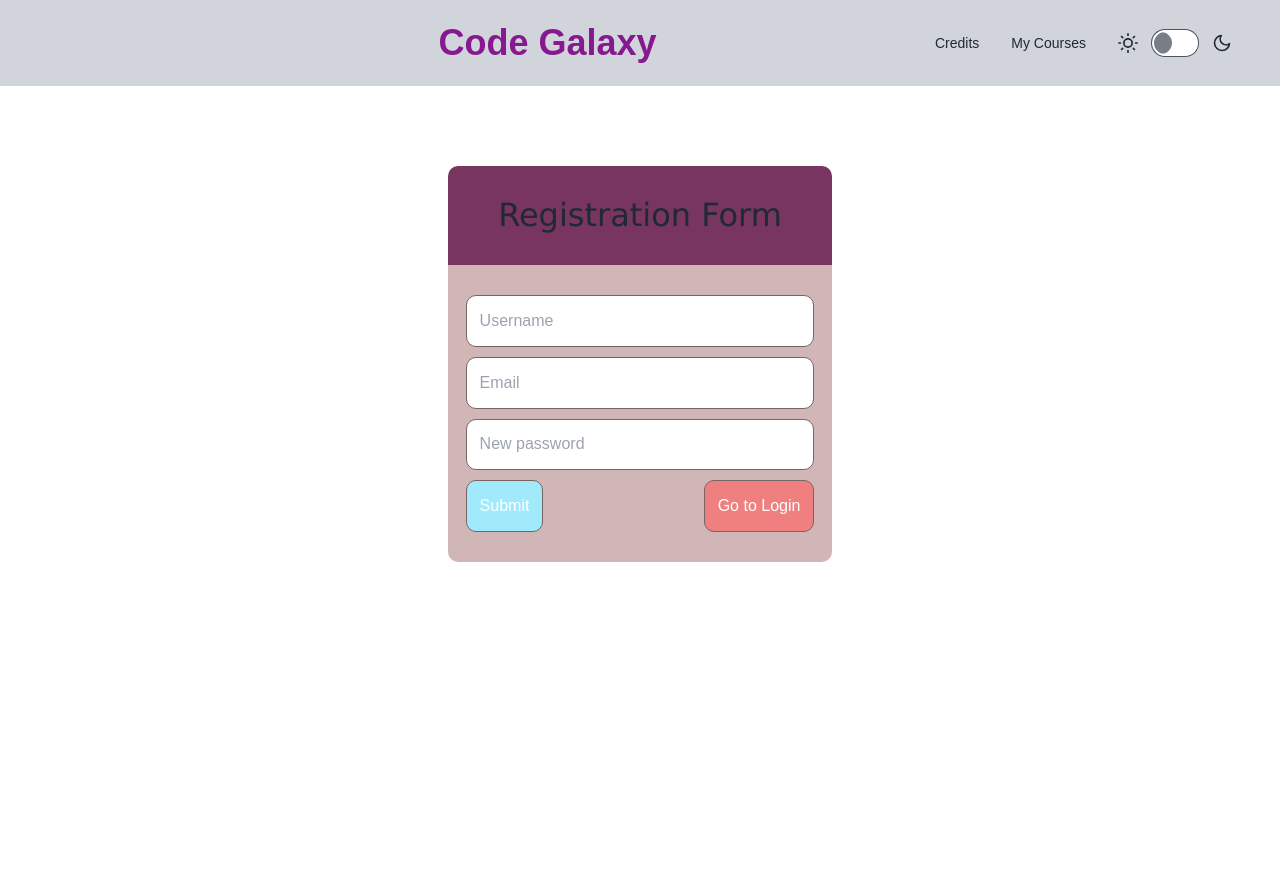
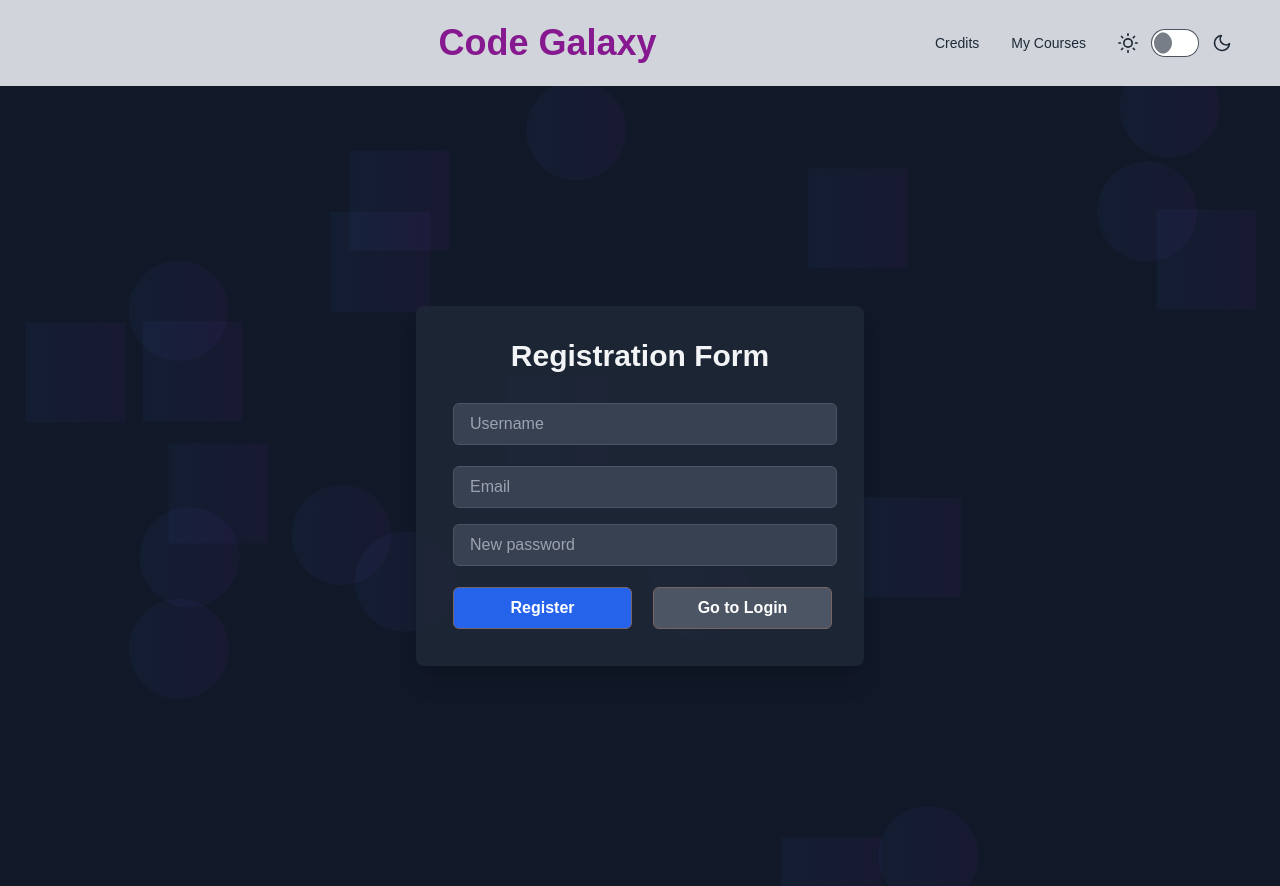
Before and after one commit to DragonEmperor9480/6th_sem_mini_project, a React (Vite) app: page /Register in a window 1280 px wide. Before the commit the page ends 800 px from the top, so only its background shows below. Built offline with nearby package versions, Linux system fonts and the light colour scheme.

Commit message:
Redesign Register page
*Implement Strong password
*Add a more Cool looking UI with animations
*Dont let an already registered email to Register again

```diff
--- a/src/Register.jsx
+++ b/src/Register.jsx
@@ -1,64 +1,68 @@
-import React from "react";
-import { useForm } from "react-hook-form";
-import { useNavigate } from "react-router-dom";
+import React, { useContext } from 'react';
+import { useForm } from 'react-hook-form';
+import { useNavigate } from 'react-router-dom';
+import { motion } from 'framer-motion';
+import { ThemeStore } from './utility/ThemeContext';
 
 function Register() {
   const { register, handleSubmit, formState: { errors }, setError } = useForm();
-    let navigate = useNavigate();
+  const navigate = useNavigate();
+  const { theme } = useContext(ThemeStore);
 
   const onSubmit = (data) => {
     if (localStorage.getItem(data.email)) {
-            setError("email", {
-                type: "manual",
-                message: "Email is already registered"
-            });
+      setError("email", { type: "manual", message: "Email is already registered" });
       window.alert("Email is already registered");
       return;
     }
 
-        localStorage.setItem(data.email, JSON.stringify({
-            name: data.name, password: data.password
-        }));
+    localStorage.setItem(data.email, JSON.stringify({ name: data.name, password: data.password }));
     window.alert("Successfully Registered");
-        navigate('/Login')
+    navigate('/Login');
     console.log(JSON.parse(localStorage.getItem(data.email)));
   };
 
   return (
-        <>
-        <div className="justify-center flex-1 p-20">
-            <p className="title">Registration Form</p>
+    <div className={`min-h-screen flex items-center justify-center p-4 overflow-hidden relative ${theme === 'light' ? 'bg-gray-100' : 'bg-gray-900'}`}>
+      <div className="absolute inset-0 overflow-hidden">
+        <svg className="absolute w-full h-full" xmlns="http://www.w3.org/2000/svg">
+          <defs>
+            <linearGradient id="grad1" x1="0%" y1="0%" x2="100%" y2="0%">
+              <stop offset="0%" style={{ stopColor: theme === 'light' ? 'rgba(59, 130, 246, 0.1)' : 'rgba(59, 130, 246, 0.05)', stopOpacity: 1 }} />
+              <stop offset="100%" style={{ stopColor: theme === 'light' ? 'rgba(147, 51, 234, 0.1)' : 'rgba(147, 51, 234, 0.05)', stopOpacity: 1 }} />
+            </linearGradient>
+          </defs>
+          {[...Array(10)].map((_, index) => (
+            <g key={index}>
+              <rect className={`animate-float${index % 3 + 1}`} x={Math.random() * 100 + "%"} y={Math.random() * 100 + "%"} width="100" height="100" fill="url(#grad1)">
+                <animateTransform attributeName="transform" type="translate" values={`0 0; ${Math.random() * 500 - 250} ${Math.random() * 500 - 250}; 0 0`} dur={`${20 + Math.random() * 20}s`} repeatCount="indefinite" />
+              </rect>
+              <circle className={`animate-float${(index + 1) % 3 + 1}`} cx={Math.random() * 100 + "%"} cy={Math.random() * 100 + "%"} r="50" fill="url(#grad1)">
+                <animateTransform attributeName="transform" type="translate" values={`0 0; ${Math.random() * 500 - 250} ${Math.random() * 500 - 250}; 0 0`} dur={`${20 + Math.random() * 20}s`} repeatCount="indefinite" />
+              </circle>
+            </g>
+          ))}
+        </svg>
+      </div>
 
-            <form className="App" onSubmit={handleSubmit(onSubmit)}>
-                <input type="text" placeholder="Username" {...register("name")} />
-                <input type="email" placeholder="Email" {...register("email", { required: true })} />
-                {errors.email && errors.email.type === "required" && (
-                    <span style={{ color: "red" }}>*Email* is mandatory</span>
-                )}
-                {errors.email && errors.email.type === "manual" && (
-                    <span style={{ color: "red" }}>{errors.email.message}</span>
-                )}
-                <input
-                    type="password"
-                    placeholder="New password"
-                    {...register("password", {
-                        required: true,
-                        minLength: 8
-                    })}
-                />
-                {errors.password && errors.password.type === "required" && (
-                    <span style={{ color: "red" }}>*Password* is mandatory</span>
-                )}
-                {errors.password && errors.password.type === "minLength" && (
-                    <span style={{ color: "red" }}>Password must be at least 8 characters long</span>
-                )}
-                <div className="button-group">
-                    <input type="submit" style={{ backgroundColor: "#a1eafb", color: "white" }} />
-                    <input type="button" value="Go to Login" onClick={() => navigate("/Login")} style={{ backgroundColor: "#f08080", color: "white" }} />
+      <motion.div initial={{ opacity: 0, y: -50 }} animate={{ opacity: 1, y: 0 }} transition={{ duration: 0.5 }} className={`${theme === 'light' ? 'bg-white' : 'bg-gray-800'} ${theme === 'light' ? 'bg-opacity-80' : 'bg-opacity-80'} rounded-lg shadow-xl p-8 w-full max-w-md relative z-10`}>
+        <h2 className={`text-3xl font-bold mb-6 text-center ${theme === 'light' ? 'text-gray-800' : 'text-gray-100'}`}>Registration Form</h2>
+
+        <form onSubmit={handleSubmit(onSubmit)} className="space-y-4">
+          <input type="text" placeholder="Username" {...register("name")} className={`w-full px-4 py-2 ${theme === 'light' ? 'bg-gray-100 text-gray-800' : 'bg-gray-700 text-gray-100'} border ${theme === 'light' ? 'border-gray-300' : 'border-gray-600'} rounded-md focus:outline-none focus:ring-2 focus:ring-blue-500`} />
+          <input type="email" placeholder="Email" {...register("email", { required: true })} className={`w-full px-4 py-2 ${theme === 'light' ? 'bg-gray-100 text-gray-800' : 'bg-gray-700 text-gray-100'} border ${theme === 'light' ? 'border-gray-300' : 'border-gray-600'} rounded-md focus:outline-none focus:ring-2 focus:ring-blue-500`} />
+          {errors.email && errors.email.type === "required" && <span style={{ color: "red" }}>*Email* is mandatory</span>}
+          {errors.email && errors.email.type === "manual" && <span style={{ color: "red" }}>{errors.email.message}</span>}
+          <input type="password" placeholder="New password" {...register("password", { required: true, minLength: 8 })} className={`w-full px-4 py-2 ${theme === 'light' ? 'bg-gray-100 text-gray-800' : 'bg-gray-700 text-gray-100'} border ${theme === 'light' ? 'border-gray-300' : 'border-gray-600'} rounded-md focus:outline-none focus:ring-2 focus:ring-blue-500`} />
+          {errors.password && errors.password.type === "required" && <span style={{ color: "red" }}>*Password* is mandatory</span>}
+          {errors.password && errors.password.type === "minLength" && <span style={{ color: "red" }}>Password must be at least 8 characters long</span>}
+          <div className="flex space-x-4">
+            <input type="submit" value="Register" className="w-full py-2 px-4 bg-blue-600 hover:bg-blue-700 text-white font-semibold rounded-md transition duration-300 ease-in-out" />
+            <input type="button" value="Go to Login" onClick={() => navigate("/Login")} className={`w-full py-2 px-4 ${theme === 'light' ? 'bg-gray-200 hover:bg-gray-300 text-gray-800' : 'bg-gray-600 hover:bg-gray-700 text-white'} font-semibold rounded-md transition duration-300 ease-in-out`} />
           </div>
         </form>
+      </motion.div>
     </div>
-        </>
   );
 }
 
```
Also changed, not shown: src/register.css (added, +29 -0 lines). Lines whose indentation alone changed are shown as unchanged.
